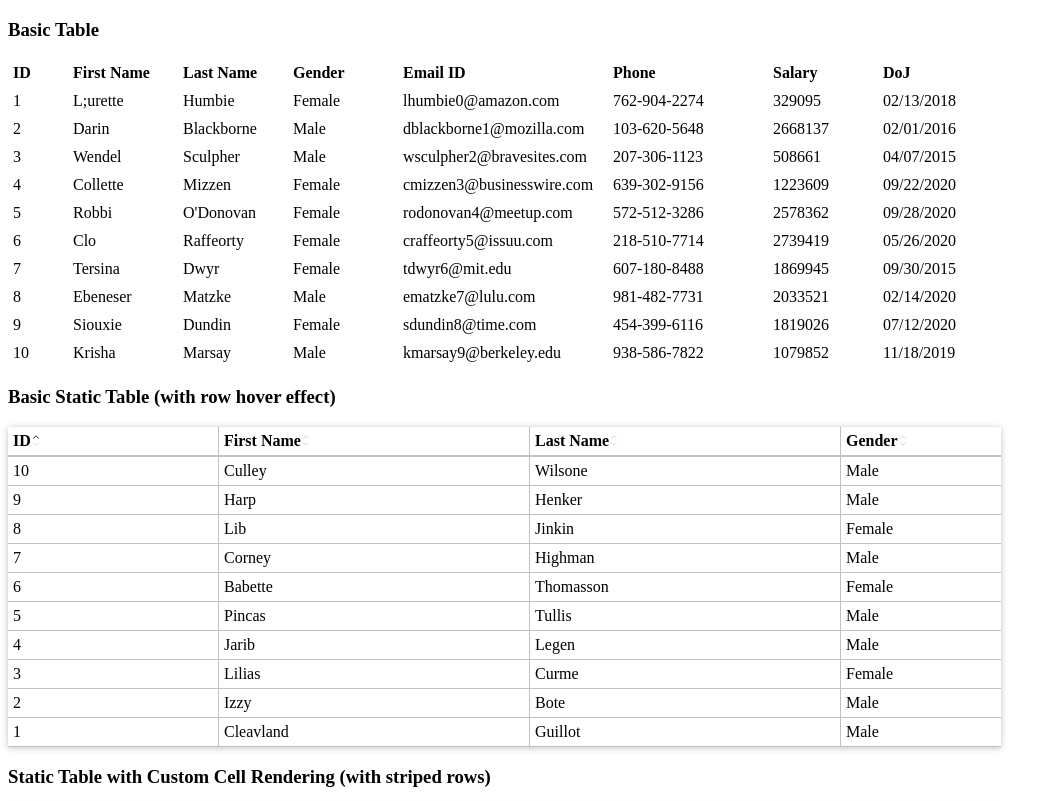
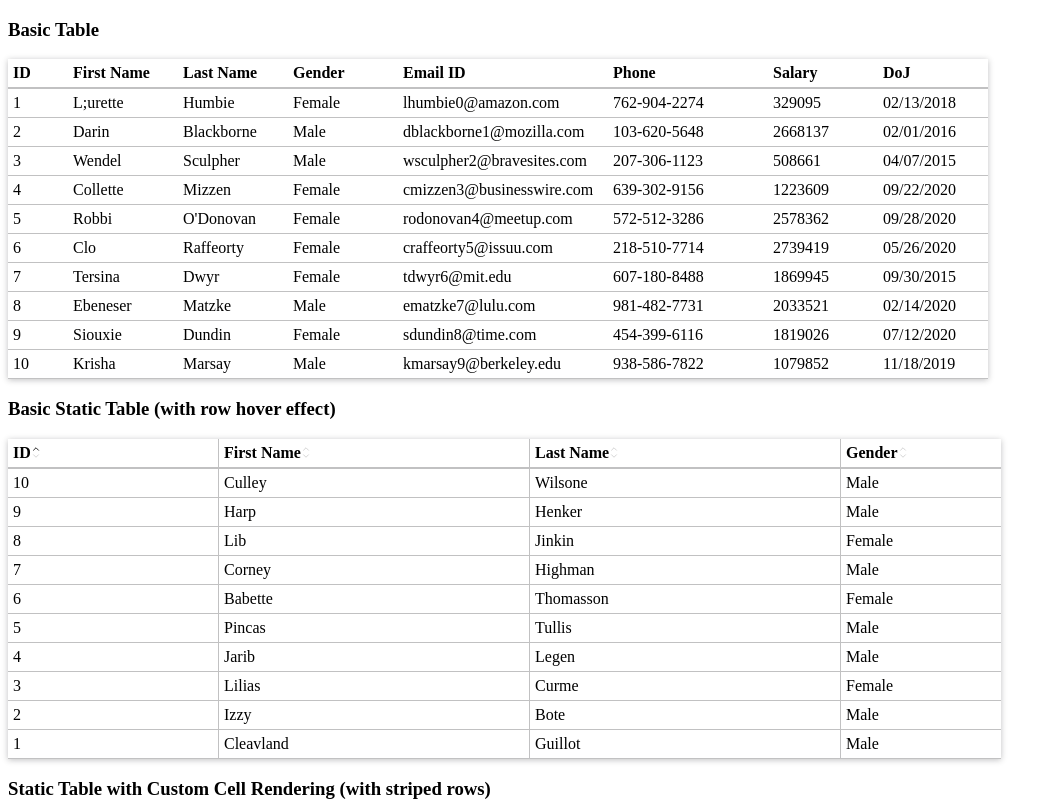
Before and after one commit to melwinalm/vs-table, a React (Create React App) app: page / in a window 1280 px wide. Shown: the top 801 px of the page, without its empty margins (0-1062 px from the left). Built offline with nearby package versions, Linux system fonts and the light colour scheme.

Commit message:
Header sort icons issue fix

```diff
--- a/src/VersatileTable/VersatileTable.js
+++ b/src/VersatileTable/VersatileTable.js
@@ -40,7 +40,7 @@ const getClassNames = (classes) => {
   if (classes) {
     return `vt-table ${classes}`;
   }
-  return "vt-table-basic";
+  return "vt-table";
 };
 
 function Versatiletable({
```
